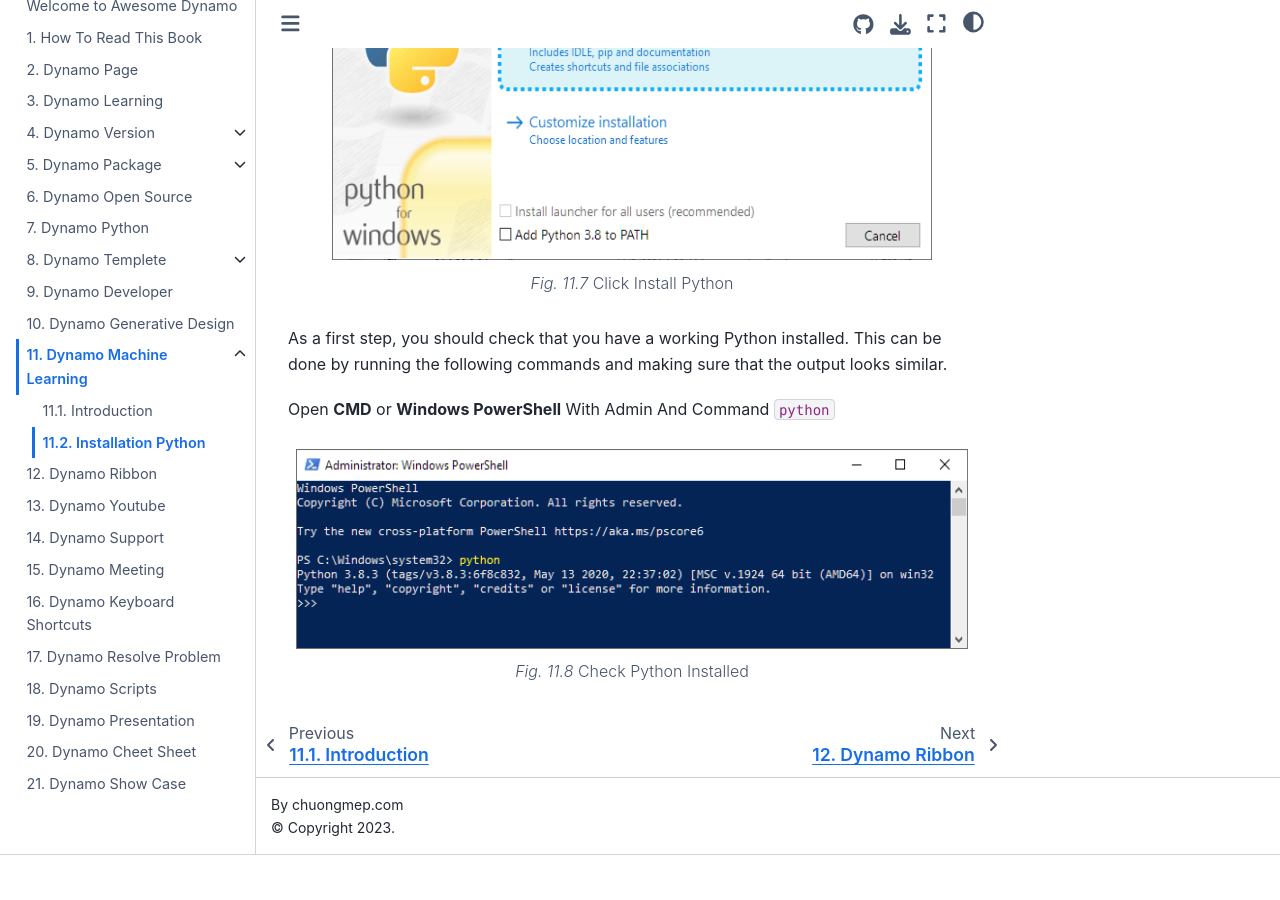
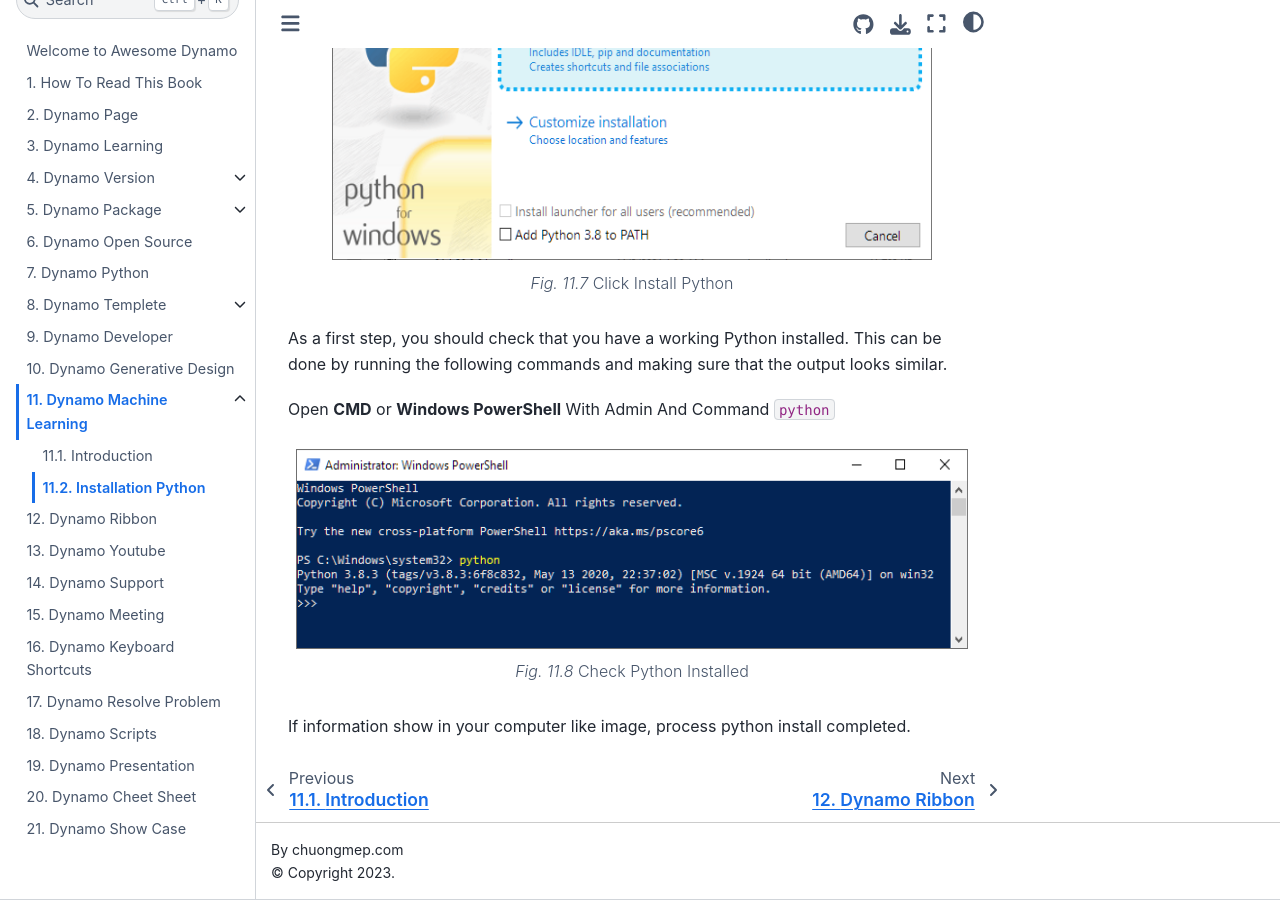
Before and after one commit to chuongmep/Awesome-Dynamo, a Jupyter Book: the page built from DynamoML/installation.md, in a window 1280 px wide and 900 px high, scrolled down 3122 px. Built offline with Jupyter Book 1.0.4 settings and Sphinx 7.4.7 and the Sphinx Book theme 1.1.4, drawn with Linux system fonts in a browser that asks for light colours; before the commit the page ends 3977 px from its top, so only the background shows below that.

Commit message:
Update installation.md

````diff
--- a/DynamoML/installation.md
+++ b/DynamoML/installation.md
@@ -82,3 +82,4 @@
 ---
 Check Python Installed
 ```
+If information show in your computer like image, process python install completed.
````
